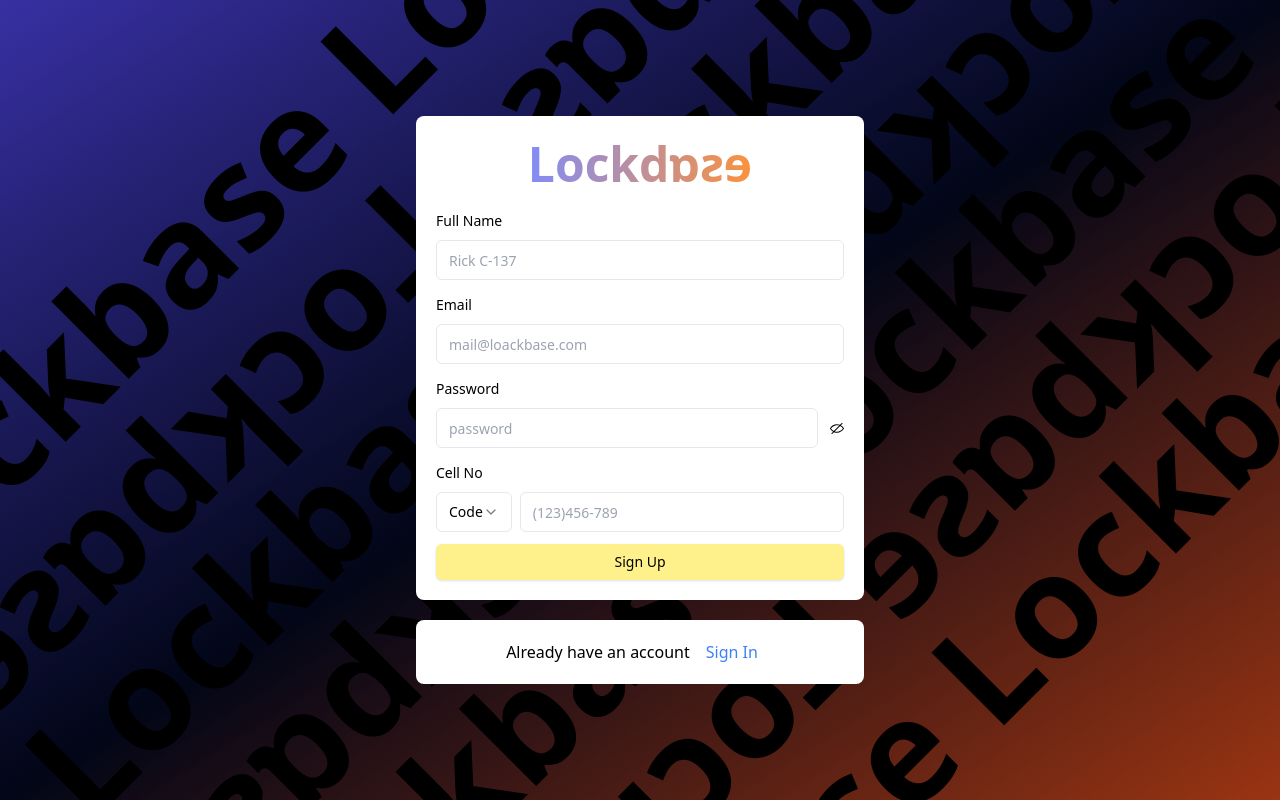
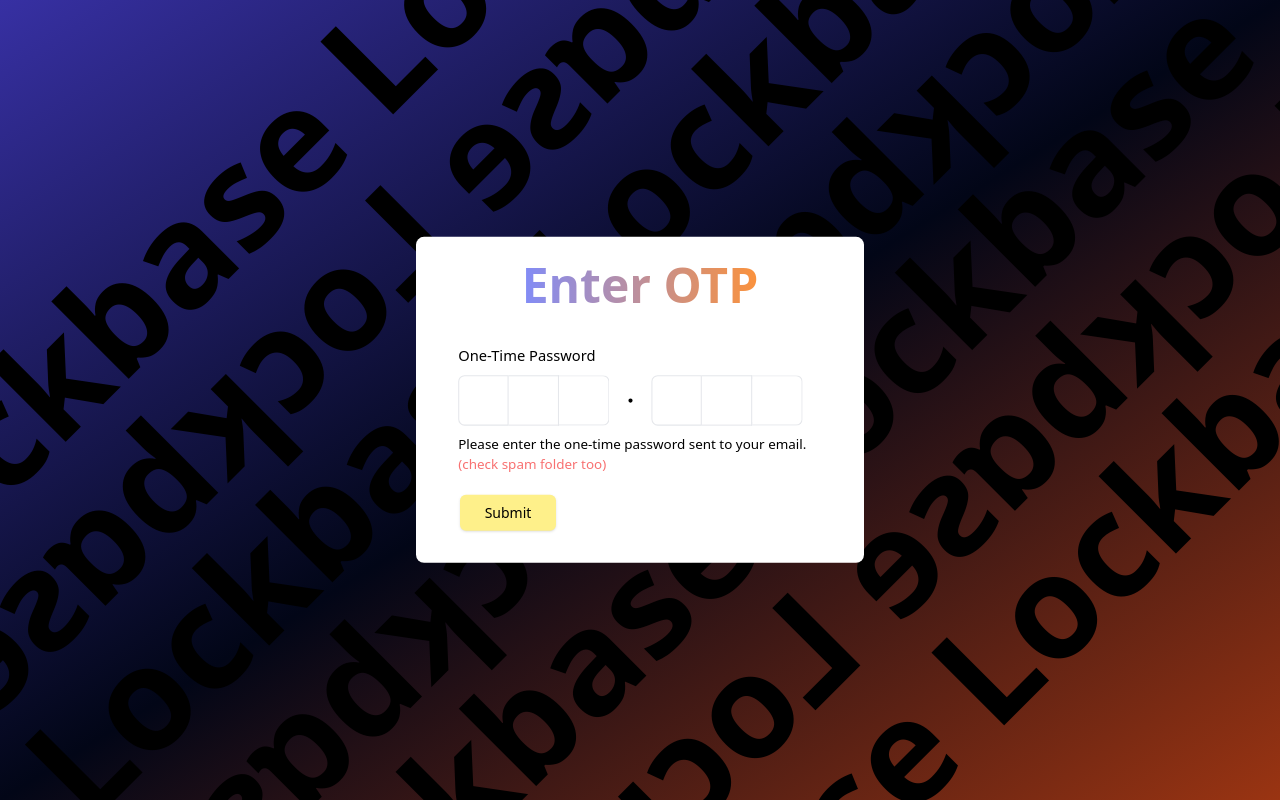
Before and after one commit to sdikshant89/lockbase_UI, a React (Vite) app: page /1/sign-up/2fa in a window 1280 px wide. Built offline with nearby package versions, Linux system fonts and the light colour scheme.

Commit message:
Added 2fa page to routes.

```diff
--- a/package.json
+++ b/package.json
@@ -20,6 +20,7 @@
     "axios": "^1.7.9",
     "class-variance-authority": "^0.7.1",
     "clsx": "^2.1.1",
+    "input-otp": "^1.4.2",
     "lucide-react": "^0.471.1",
     "motion": "^11.15.0",
     "react-dom": "^18.3.1",
--- a/src/App.tsx
+++ b/src/App.tsx
@@ -1,6 +1,7 @@
 import { Route, Routes } from 'react-router';
 import HomeLayout from './Layouts/HomeLayout';
 import Home from './components/Pages/Home';
+import Mfa from './components/Pages/Mfa';
 import SignIn from './components/Pages/SignIn';
 import SignUp from './components/Pages/SignUp';
 
@@ -15,7 +16,7 @@ function App() {
 
           {/* ToDo */}
           <Route path="/:username/sign-up/SecQue" element={<SignUp />} />
-          <Route path="/:username/sign-up/2fa" element={<SignUp />} />
+          <Route path="/:username/sign-up/2fa" element={<Mfa />} />
 
           {/* Secured path */}
           <Route path="/:username/sign-in/2fa" element={<SignUp />} />
--- /dev/null
+++ b/src/components/Pages/Mfa.tsx
@@ -0,0 +1,107 @@
+import { Button } from '@/components/ui/button';
+import {
+  Form,
+  FormControl,
+  FormDescription,
+  FormField,
+  FormItem,
+  FormLabel,
+  FormMessage,
+} from '@/components/ui/form';
+import {
+  InputOTP,
+  InputOTPGroup,
+  InputOTPSeparator,
+  InputOTPSlot,
+} from '@/components/ui/imputOtp';
+import { zodResolver } from '@hookform/resolvers/zod';
+import * as motion from 'motion/react-client';
+import { useForm } from 'react-hook-form';
+import { useParams } from 'react-router';
+import { z } from 'zod';
+
+function Mfa() {
+  const { username } = useParams();
+  const FormSchema = z.object({
+    otp: z.string().min(6, {
+      message: 'Your one-time password must be 6 characters.',
+    }),
+  });
+  const form = useForm<z.infer<typeof FormSchema>>({
+    resolver: zodResolver(FormSchema),
+    defaultValues: {
+      otp: '',
+    },
+  });
+  function onSubmit(values: z.infer<typeof FormSchema>) {
+    console.log(values);
+    console.log(username);
+  }
+  return (
+    <div
+      className="absolute top-1/2 left-1/2 -translate-x-1/2 -translate-y-1/2
+        w-4/5 h-auto max-w-md max-h-[80vh]"
+    >
+      <motion.div
+        initial={{ opacity: 0, scale: 0 }}
+        animate={{ opacity: 1, scale: 1 }}
+        transition={{ duration: 0.6, delay: 0.1, ease: 'linear' }}
+        className="bg-white rounded-lg flex flex-col justify-center items-center"
+      >
+        <h1
+          className="h-auto mx-4 pt-6 font-semibold text-5xl text-center text-transparent bg-clip-text bg-gradient-to-r from-indigo-400 to-orange-400"
+          style={{ fontStretch: 'extra-expanded' }}
+        >
+          Enter OTP
+        </h1>
+        <Form {...form}>
+          <form
+            onSubmit={form.handleSubmit(onSubmit)}
+            className="space-y-4 p-5 md:ml-8 mb-3 w-full flex flex-col justify-center"
+          >
+            <FormField
+              control={form.control}
+              name="otp"
+              render={({ field }) => (
+                <FormItem className="mt-4 mb-2 ml-4 scale-105">
+                  <FormLabel>One-Time Password</FormLabel>
+                  <FormControl>
+                    <InputOTP maxLength={6} {...field}>
+                      <InputOTPGroup>
+                        <InputOTPSlot index={0} />
+                        <InputOTPSlot index={1} />
+                        <InputOTPSlot index={2} />
+                      </InputOTPGroup>
+                      <InputOTPSeparator />
+                      <InputOTPGroup>
+                        <InputOTPSlot index={3} />
+                        <InputOTPSlot index={4} />
+                        <InputOTPSlot index={5} />
+                      </InputOTPGroup>
+                    </InputOTP>
+                  </FormControl>
+                  <FormDescription>
+                    Please enter the one-time password sent to your email.
+                    <br />
+                    <span className="font-light text-red-400">
+                      (check spam folder too)
+                    </span>
+                  </FormDescription>
+                  <FormMessage />
+                </FormItem>
+              )}
+            />
+            <Button
+              className="ml-2 bg-yellow-200 hover:font-bold w-24"
+              type="submit"
+            >
+              Submit
+            </Button>
+          </form>
+        </Form>
+      </motion.div>
+    </div>
+  );
+}
+
+export default Mfa;
--- a/src/components/Pages/SignIn.tsx
+++ b/src/components/Pages/SignIn.tsx
@@ -79,7 +79,7 @@ function SignIn() {
                     <FormLabel>Password</FormLabel>
                     <Button
                       variant="link"
-                      className="p-0 text-right font-light"
+                      className="p-0 text-right font-light text-blue-600"
                     >
                       Forgot Password?
                     </Button>
--- /dev/null
+++ b/src/components/ui/imputOtp.tsx
@@ -0,0 +1,71 @@
+'use client';
+
+import { OTPInput, OTPInputContext } from 'input-otp';
+import { Dot } from 'lucide-react';
+import * as React from 'react';
+
+import { cn } from '@/lib/utils';
+
+const InputOTP = React.forwardRef<
+  React.ElementRef<typeof OTPInput>,
+  React.ComponentPropsWithoutRef<typeof OTPInput>
+>(({ className, containerClassName, ...props }, ref) => (
+  <OTPInput
+    ref={ref}
+    containerClassName={cn(
+      'flex items-center gap-2 has-[:disabled]:opacity-50',
+      containerClassName
+    )}
+    className={cn('disabled:cursor-not-allowed', className)}
+    {...props}
+  />
+));
+InputOTP.displayName = 'InputOTP';
+
+const InputOTPGroup = React.forwardRef<
+  React.ElementRef<'div'>,
+  React.ComponentPropsWithoutRef<'div'>
+>(({ className, ...props }, ref) => (
+  <div ref={ref} className={cn('flex items-center', className)} {...props} />
+));
+InputOTPGroup.displayName = 'InputOTPGroup';
+
+const InputOTPSlot = React.forwardRef<
+  React.ElementRef<'div'>,
+  React.ComponentPropsWithoutRef<'div'> & { index: number }
+>(({ index, className, ...props }, ref) => {
+  const inputOTPContext = React.useContext(OTPInputContext);
+  const { char, hasFakeCaret, isActive } = inputOTPContext.slots[index];
+
+  return (
+    <div
+      ref={ref}
+      className={cn(
+        'relative flex h-8 w-8 md:h-12 md:w-12 items-center justify-center border-y border-r border-input text-sm transition-all first:rounded-l-md first:border-l last:rounded-r-md',
+        isActive && 'z-10 ring-2 ring-ring ring-offset-background',
+        className
+      )}
+      {...props}
+    >
+      {char}
+      {hasFakeCaret && (
+        <div className="pointer-events-none absolute inset-0 flex items-center justify-center">
+          <div className="h-4 w-px animate-caret-blink bg-foreground duration-1000" />
+        </div>
+      )}
+    </div>
+  );
+});
+InputOTPSlot.displayName = 'InputOTPSlot';
+
+const InputOTPSeparator = React.forwardRef<
+  React.ElementRef<'div'>,
+  React.ComponentPropsWithoutRef<'div'>
+>(({ ...props }, ref) => (
+  <div ref={ref} role="separator" {...props}>
+    <Dot />
+  </div>
+));
+InputOTPSeparator.displayName = 'InputOTPSeparator';
+
+export { InputOTP, InputOTPGroup, InputOTPSeparator, InputOTPSlot };
--- a/tailwind.config.js
+++ b/tailwind.config.js
@@ -2,7 +2,17 @@
 export default {
   content: ['./index.html', './src/**/*.{js,ts,jsx,tsx}'],
   theme: {
-    extend: {},
+    extend: {
+      keyframes: {
+        'caret-blink': {
+          '0%,70%,100%': { opacity: '1' },
+          '20%,50%': { opacity: '0' },
+        },
+      },
+      animation: {
+        'caret-blink': 'caret-blink 1.25s ease-out infinite',
+      },
+    },
   },
   plugins: [],
 };
```
Also changed, not shown: 1 other file (tests, documents, lock files or other folders).
